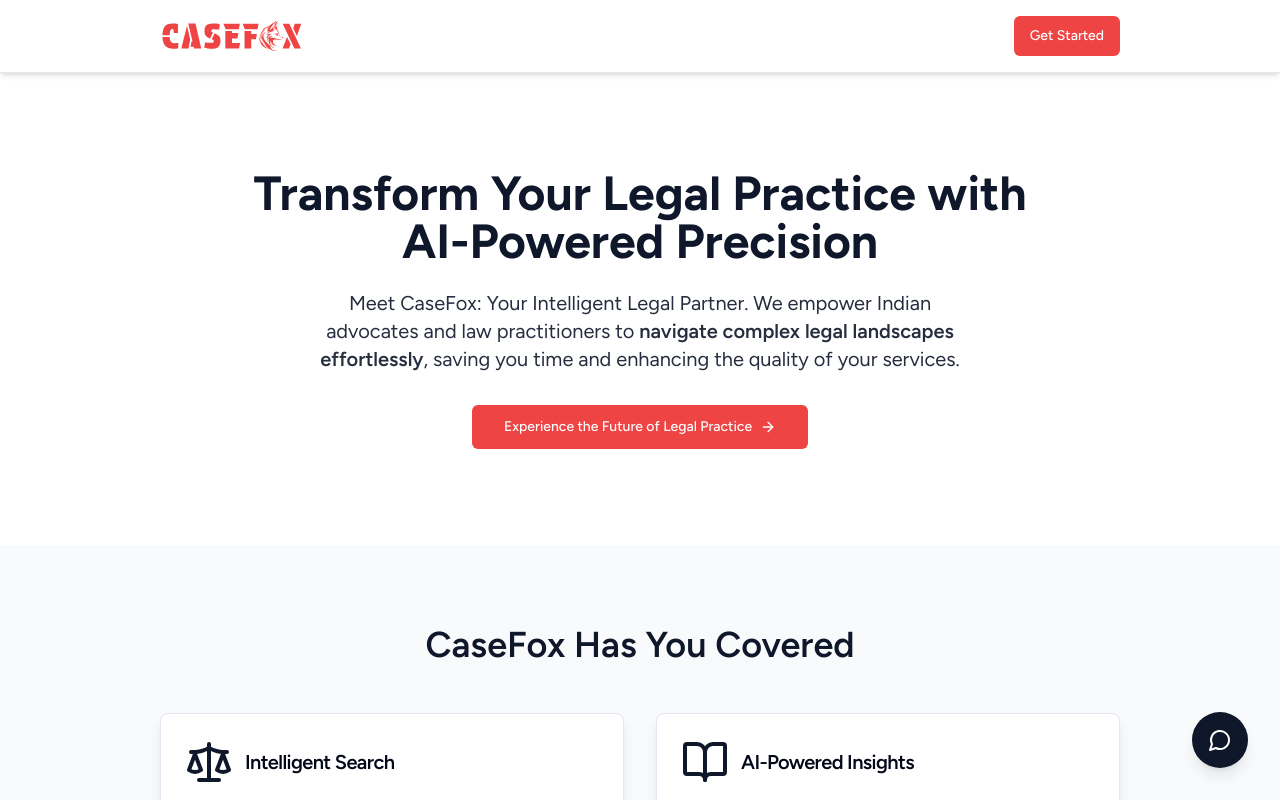
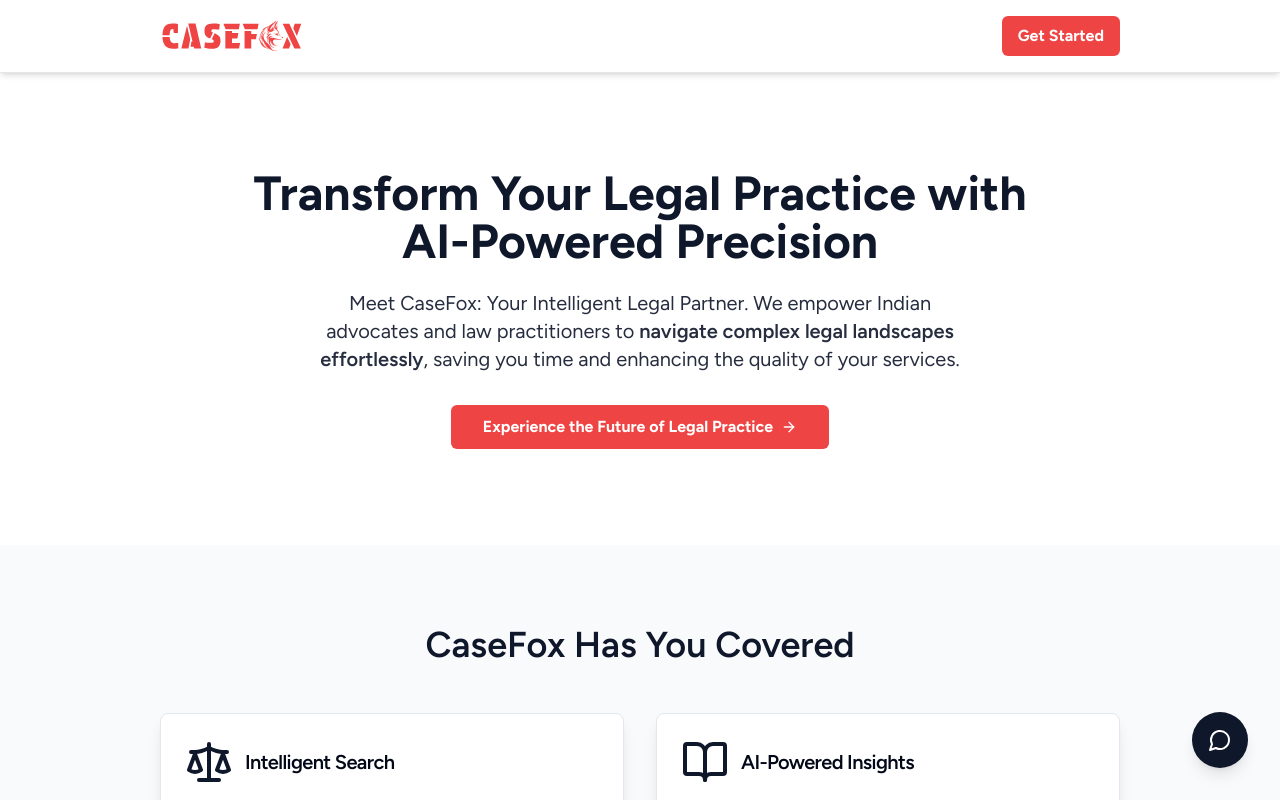
Before and after one commit to casefox-dev/casefox-dev, a Next.js app: page / in a window 1280 px wide. Shown: the top 800 px of the page. Built offline with nearby package versions, Linux system fonts and the light colour scheme.

Commit message:
Improve design a bit

```diff
--- a/src/app/page.tsx
+++ b/src/app/page.tsx
@@ -36,7 +36,7 @@
           <div className="h-9 flex items-center">
             <img src="/images/logo_h.svg" alt="CaseFox Logo" className="h-full w-auto object-contain" />
           </div>
-          <Button variant="default" className="bg-destructive text-white hover:bg-destructive/75" onClick={() => window.location.href = 'https://app.casefox.in'}>
+          <Button variant="default" className="bg-destructive text-white text-md font-bold hover:bg-destructive/75" onClick={() => window.location.href = 'https://app.casefox.in'}>
             Get Started
           </Button>
         </div>
@@ -52,7 +52,7 @@
             Meet CaseFox: Your Intelligent Legal Partner. We empower Indian advocates and law practitioners to
             <span className="font-semibold"> navigate complex legal landscapes effortlessly</span>, saving you time and enhancing the quality of your services.
           </p>
-          <Button variant="default" size="lg" className="bg-destructive text-white hover:bg-destructive/75" onClick={() => window.location.href = 'https://app.casefox.in'}>
+          <Button variant="default" size="lg" className="bg-destructive text-white text-md font-bold hover:bg-destructive/75" onClick={() => window.location.href = 'https://app.casefox.in'}>
             Experience the Future of Legal Practice
             <ArrowRight className="ml-2 h-4 w-4" />
           </Button>
@@ -156,7 +156,7 @@
           <p className="text-lg sm:text-xl mb-8 max-w-2xl mx-auto text-gray-600 dark:text-gray-300">
             Don&apos;t let outdated methods hold you back. Embrace innovation and stay ahead of the curve with CaseFox.
           </p>
-          <Button variant="default" size="lg" className="bg-destructive text-white hover:bg-destructive/75" onClick={() => window.location.href = 'https://app.casefox.in'}>
+          <Button variant="default" size="lg" className="bg-destructive text-white text-md font-bold hover:bg-destructive/75" onClick={() => window.location.href = 'https://app.casefox.in'}>
             Get Started Now
             <ArrowRight className="ml-2 h-4 w-4" />
           </Button>
```
